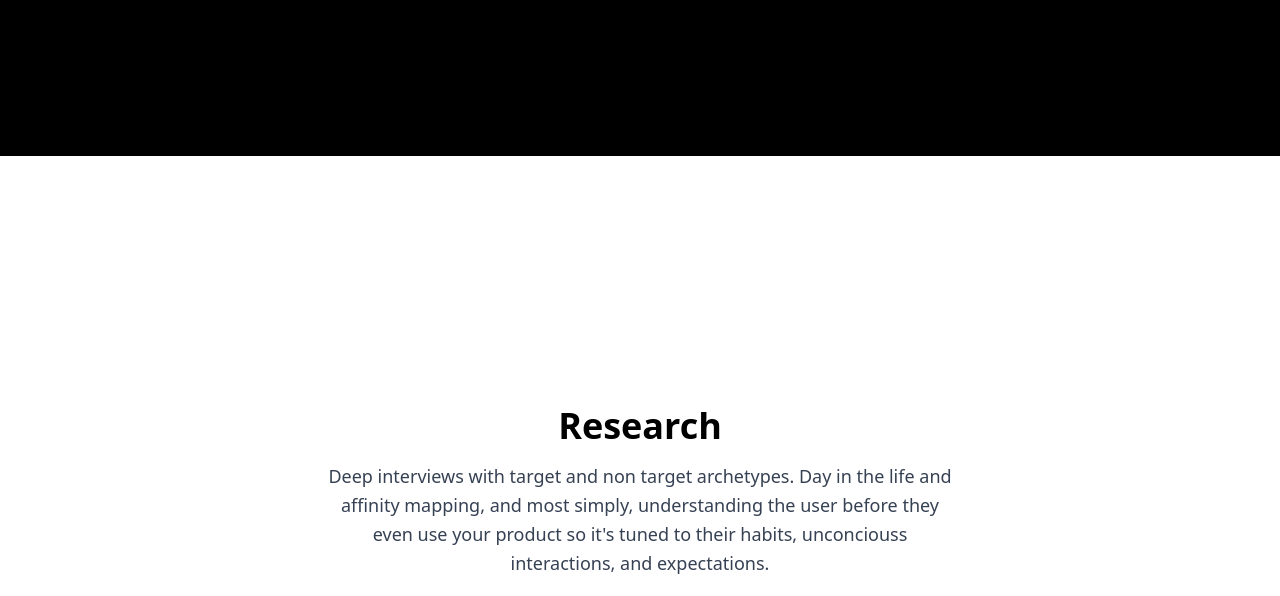
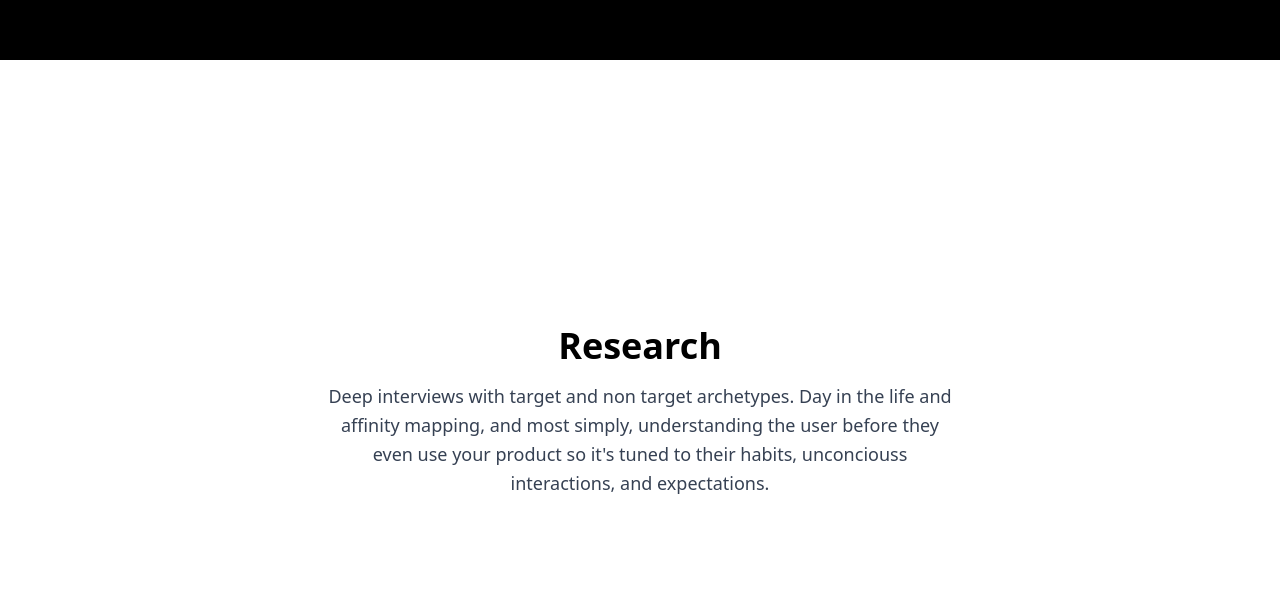
Before and after one commit to Zazawowow/Syntropy-Institute, a React (Vite) app: page / in a window 1280 px wide. Shown: the part 1444-2040 px from the top of the page. Built offline with nearby package versions, Linux system fonts and the light colour scheme.

Commit message:
fix: update subproject commit to reflect dirty state, remove unused CSS property, and enhance contextual messaging in App component for improved user guidance

```diff
--- a/src/App.css
+++ b/src/App.css
@@ -15,7 +15,6 @@
 }
 
 .snap-section {
-  min-height: 100dvh;
   scroll-snap-align: start;
   scroll-snap-stop: always;
 }
--- a/src/App.tsx
+++ b/src/App.tsx
@@ -1929,7 +1929,7 @@ function App() {
                 </div>
               )}
 
-              <div className={`flex-1 flex items-center justify-center min-h-0 relative z-10`}>
+              <div className={`flex-1 flex items-center justify-center min-h-0 relative z-10 overflow-hidden`}>
                 <div className={`text-center max-w-2xl px-4 ${textColor}`}>
                 {/* Hide title for Ergonomics on desktop since it's now on the left */}
                 {!(item === 'Ergonomics' && !isMobile) && (
@@ -2011,7 +2011,7 @@ function App() {
                               }}
                             >
                               {ergonomicsState === 'revealed' && isMobile
-                                ? 'Mmm, Comfortable 😊'
+                                ? (thumbFlowStage >= 5 ? 'Thumbflow Key' : 'Mmm, Comfortable 😊')
                                 : ergonomicsState === 'moved'
                                   ? 'Ok, Now Tap Me'
                                   : 'Tap me'
@@ -2159,7 +2159,7 @@ function App() {
                                     }}
                                   >
                                     {ergonomicsState === 'revealed'
-                                      ? 'Mmm, Comfortable 😊'
+                                      ? (thumbFlowStage >= 5 ? 'Thumbflow Key' : 'Mmm, Comfortable 😊')
                                       : ergonomicsState === 'moved'
                                         ? 'Ok, Now Click Me'
                                         : 'Click me'
@@ -2417,7 +2417,7 @@ function App() {
               )}
 
                             {/* Bottom Container - For consistent spacing across all sections */}
-              <div className="pb-8 flex justify-center relative z-10">
+              <div className="absolute bottom-0 left-0 right-0 pb-8 flex justify-center z-10">
                 <div className="h-24 flex items-center">
                   {/* Empty space to maintain consistent layout across all sections */}
                   <div className="h-full w-full"></div>
```
